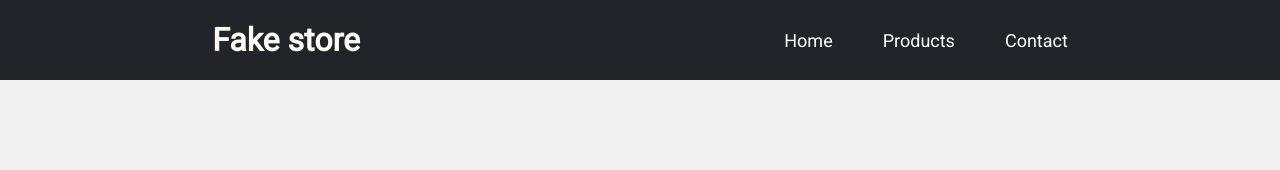
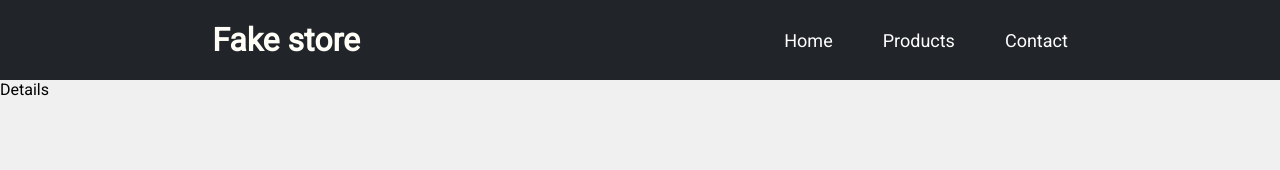
Before and after one commit to Ezequiel-CE/shopping-cart, a React (Create React App) app: page /products/1 in a window 1280 px wide. Shown: the top 170 px of the page. Built offline with nearby package versions, Linux system fonts and the light colour scheme.

Commit message:
added detail route

```diff
--- a/src/App.js
+++ b/src/App.js
@@ -3,6 +3,7 @@ import Header from "./components/Header/Header";
 import Home from "./views/Home";
 import Products from "./views/Products";
 import { GlobalStyle } from "./GlobalStyle";
+import ProductDetail from "./components/Details/Details";
 
 function App() {
   return (
@@ -12,6 +13,7 @@ function App() {
       <Routes>
         <Route path="/" element={<Home />} />
         <Route path="/products" element={<Products />} />
+        <Route path="/products/:id" element={<ProductDetail />} />
       </Routes>
     </BrowserRouter>
   );
--- a/src/components/Details/Details.js
+++ b/src/components/Details/Details.js
@@ -1 +1,10 @@
-import
+import React from "react";
+import { useLocation } from "react-router-dom";
+
+const ProductDetail = () => {
+  const { state } = useLocation();
+  console.log(state);
+  return <div>Details</div>;
+};
+
+export default ProductDetail;
--- a/src/components/Products/Product.js
+++ b/src/components/Products/Product.js
@@ -8,9 +8,11 @@ import {
   StyledText,
   StyledProductButton,
 } from "./Product.styled";
+import { Link } from "react-router-dom";
 
 const Product = ({ data }) => {
-  const { description, image, price, title } = data;
+  const { id, description, image, price, title } = data;
+
   return (
     <CardContiner>
       <StyledSpan>${price}</StyledSpan>
@@ -18,7 +20,10 @@ const Product = ({ data }) => {
       <StyledTitle>{title}</StyledTitle>
       <StyledHr />
       <StyledText>{description}</StyledText>
-      <StyledProductButton>Buy Now</StyledProductButton>
+
+      <Link to={`/products/${id}`} state={data}>
+        <StyledProductButton>Buy Now</StyledProductButton>
+      </Link>
     </CardContiner>
   );
 };
```
